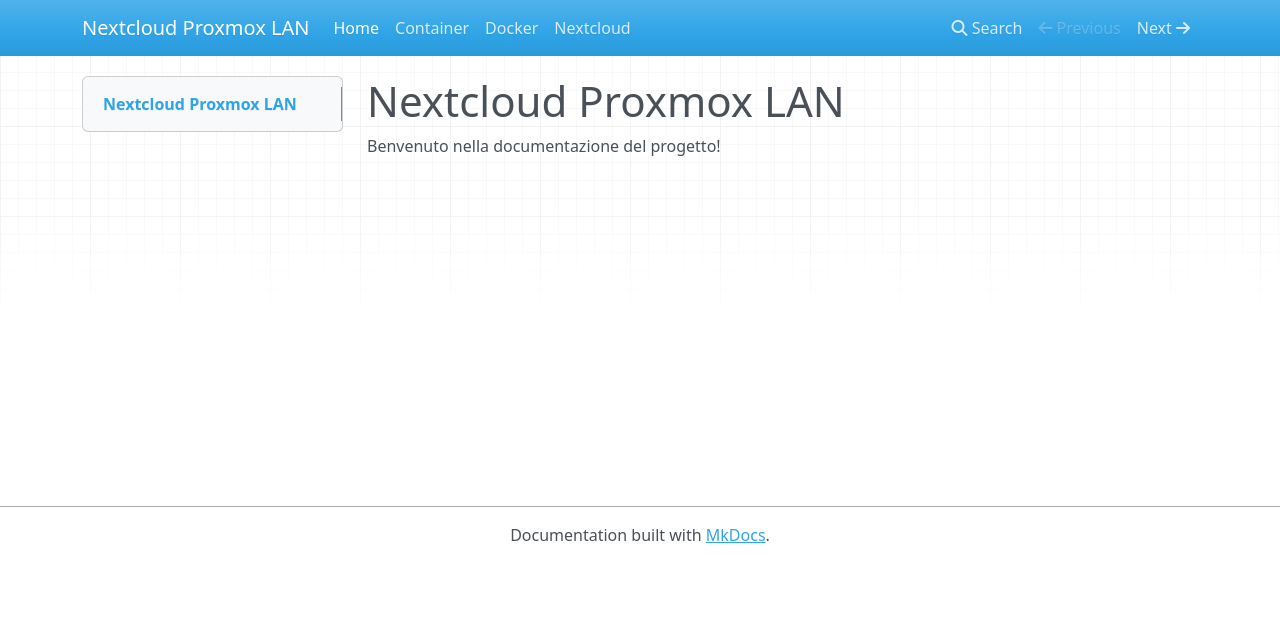
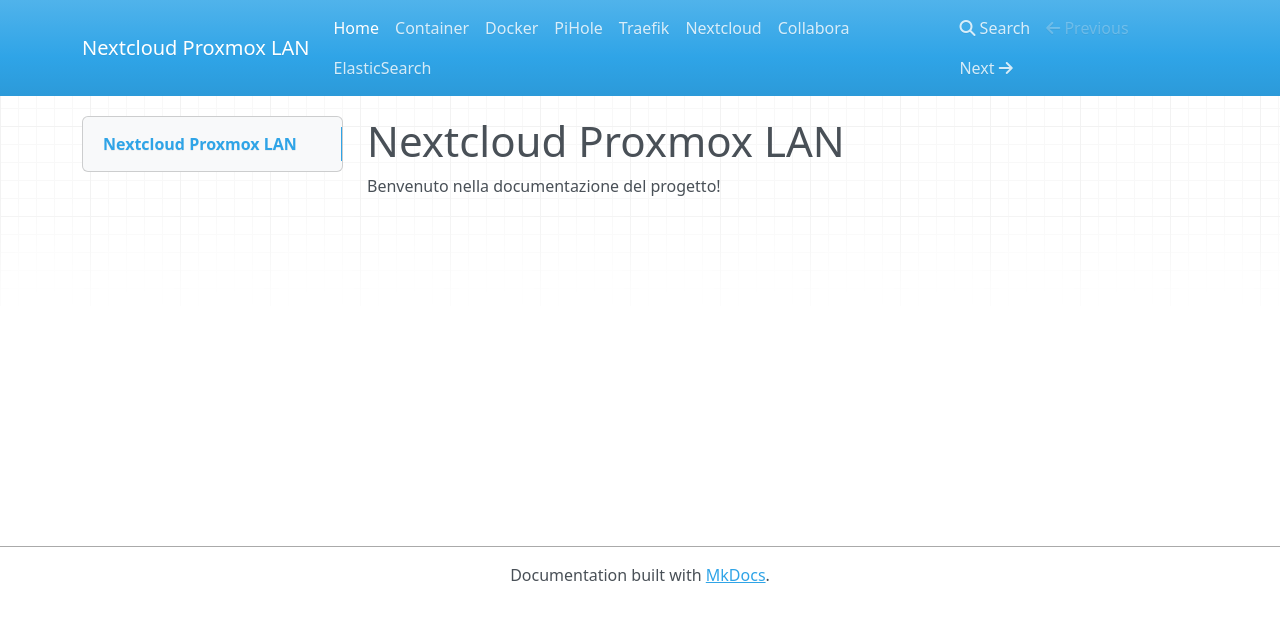
Before and after one commit to masilib/nextcloud-proxmox-lan, an MkDocs documentation site: the page built from docs/index.md, in a window 1280 px wide. Shown: the top 622 px of the page. Built offline with MkDocs 1.6.1, drawn with Linux system fonts in a browser that asks for light colours; nearby versions of some CDN libraries.

Commit message:
Update mkdocs.yml

```diff
--- a/mkdocs.yml
+++ b/mkdocs.yml
@@ -5,4 +5,8 @@ nav:
   - Home: index.md
   - Container: 01-creazione-container.md
   - Docker: 02-installazione-docker.md
-  - Nextcloud: 03-installazione-nextcloud.md
+  - PiHole: 03-installazione-pihole.md
+  - Traefik: 04-installazione-traefik.md
+  - Nextcloud: 05-installazione-nextcloud.md
+  - Collabora: 06-installazione-collabora.md
+  - ElasticSearch : 07-installazione-elasticsearch.md
```
